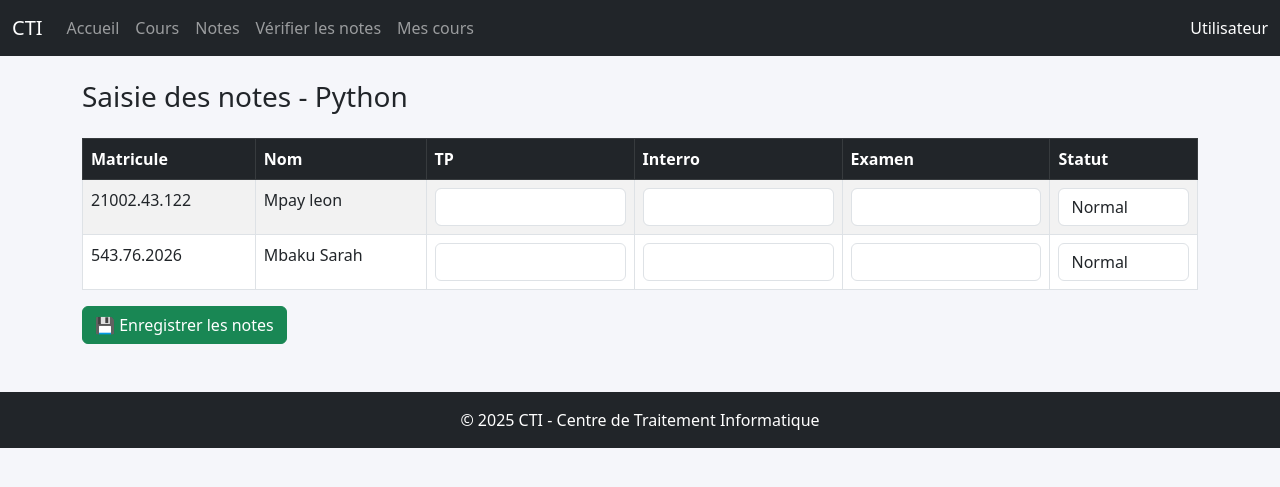
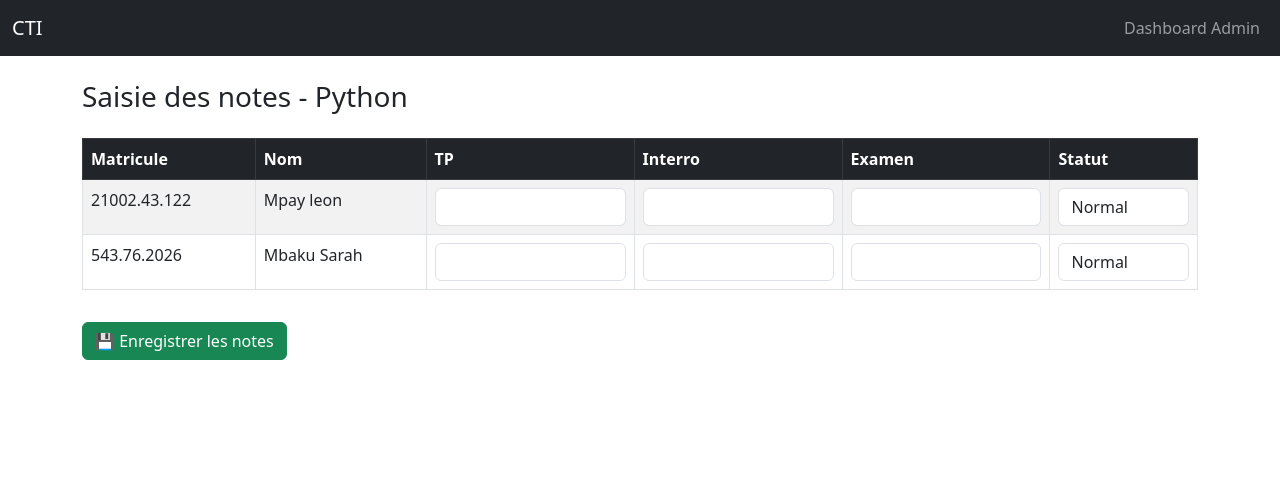
Before and after one commit to Visionnaire-tech/HEC_CTI, a Django app: page /notes/saisir/1/ in a window 1280 px wide. Shown: the top 487 px of the page. Run offline with Django 5.2, Linux system fonts and the light colour scheme; a user stored in the database is signed in; data comes from the database, SQL or seed files in the repository; both versions use the stored data as it was after the commit.

Commit message:
'mofification'

```diff
--- a/academics/models.py
+++ b/academics/models.py
@@ -82,3 +82,14 @@ class Student(models.Model):
         return f"{self.matricule} - {self.nom} {self.prenom}"
 
 # -----------------------------
+class Fee(models.Model):
+    name = models.CharField(max_length=100)  # Inscription, Minerval...
+    amount = models.FloatField()
+
+    semester = models.ForeignKey('academics.Semester', on_delete=models.CASCADE)
+    promotion = models.ForeignKey('academics.Promotion', on_delete=models.CASCADE)
+
+    obligatoire = models.BooleanField(default=True)
+
+    def __str__(self):
+        return f"{self.name} - {self.promotion} - {self.semester}"
--- /dev/null
+++ b/accounts/context_processors.py
@@ -0,0 +1,9 @@
+# accounts/context_processors.py
+def user_roles(request):
+    """Ajoute des booléens pour les rôles dans le template"""
+    user = request.user
+    return {
+        'is_teacher': user.is_authenticated and user.groups.filter(name='Enseignant').exists(),
+        'is_student': user.is_authenticated and user.groups.filter(name='Étudiant').exists(),
+        'is_admin': user.is_authenticated and user.is_staff,
+    }
--- a/deliberation/services.py
+++ b/deliberation/services.py
@@ -20,11 +20,12 @@ def calcul_deliberation(student):
         course = g.course
         ue = course.ue
 
-        note = g.value or 0
+        # ✅ CORRECTION ICI
+        note = g.note_finale or 0
         credit = course.credit
 
         # 🔴 élimination
-        if note < ELIMINATION_NOTE and course.elimination_strict:
+        if note < ELIMINATION_NOTE and getattr(course, 'elimination_strict', False):
             elimination = True
 
         # regroupement UE
--- a/deliberation/urls.py
+++ b/deliberation/urls.py
@@ -1,12 +1,16 @@
 from django.urls import path
 from . import views
 from . import views_admin
-
+from .views import admin_deliberation_view, student_login, student_dashboard
 urlpatterns = [
     path('login/', views.student_login, name='student_login'),
     path('dashboard/', views.student_dashboard, name='student_dashboard'),
     path('result/', views.student_result, name='student_result'),
     path('admin/dashboard/', views_admin.admin_dashboard, name='admin_dashboard'),
     path('admin/students/', views_admin.admin_students, name='admin_students'),
-    path('admin/student/<int:student_id>/', views_admin.admin_student_detail, name='admin_student_detail')
+    path('admin/student/<int:student_id>/', views_admin.admin_student_detail, name='admin_student_detail'),
+    path('deliberation/<int:promotion_id>/', admin_deliberation_view, name='admin_deliberation'),
+    path('login/', student_login, name='student_login'),
+    path('dashboard/', student_dashboard, name='student_dashboard'),
+
 ]
--- a/deliberation/views.py
+++ b/deliberation/views.py
@@ -1,4 +1,4 @@
-from django.shortcuts import render
+from django.shortcuts import render, redirect
 from academics.models import Student, UE
 from evaluations.models import Grade
 from .services import calcul_deliberation
--- a/evaluations/admin.py
+++ b/evaluations/admin.py
@@ -8,7 +8,8 @@ class GradeAdmin(admin.ModelAdmin):
         'tp',
         'interro',
         'examen',
-        'moyenne'
+        'note_finale',
+        'statut'
     )
 
     list_filter = ('course',)
--- a/evaluations/urls.py
+++ b/evaluations/urls.py
@@ -1,9 +1,10 @@
 from django.urls import path
-from .views import saisir_notes, admin_notes
+from .views import saisir_notes, admin_notes, teacher_courses
 
 urlpatterns = [
     #path('saisir/<int:course_id>/', saisir_notes, name='saisir_notes'),
     path('admin-notes/', admin_notes),
     # Correct
-    path('notes/saisir/<int:assignment_id>/', saisir_notes, name='saisir_notes')
+    path('notes/saisir/<int:assignment_id>/', saisir_notes, name='saisir_notes'),
+    path('mes-cours/', teacher_courses, name='teacher_courses')
 ]
--- a/evaluations/views.py
+++ b/evaluations/views.py
@@ -40,7 +40,7 @@ def saisir_notes(request, assignment_id):
             grade.calculer_note()
             grade.save()
 
-        return redirect('teacher_courses')  # ou vers une autre page
+        return redirect('/notes/mes-cours/')  # redirection directe vers l’URL
 
     return render(request, 'evaluations/saisir_notes.html', {
         'course': course,
--- a/templates/base.html
+++ b/templates/base.html
@@ -1,56 +1,45 @@
-{% load static %}
+
 <!DOCTYPE html>
 <html lang="fr">
 <head>
     <meta charset="UTF-8">
-    <title>CTI - Gestion Académique</title>
-
-    <!-- Bootstrap -->
-    <link href="https://cdn.jsdelivr.net/npm/bootstrap@5.3.0/dist/css/bootstrap.min.css" rel="stylesheet">
-
-    <!-- CSS perso -->
-    <link rel="stylesheet" href="{% static 'css/style.css' %}">
+    <meta name="viewport" content="width=device-width, initial-scale=1.0">
+    <title>{% block title %}CTI Project{% endblock %}</title>
+    <link rel="stylesheet" href="https://cdn.jsdelivr.net/npm/bootstrap@5.3.0/dist/css/bootstrap.min.css">
 </head>
 <body>
-
-<!-- 🔷 NAVBAR -->
+    <!-- NAVBAR -->
     <nav class="navbar navbar-expand-lg navbar-dark bg-dark">
         <div class="container-fluid">
-        <a class="navbar-brand" href="#">CTI</a>
-
-        <button class="navbar-toggler" type="button" data-bs-toggle="collapse" data-bs-target="#menu">
+            <a class="navbar-brand" href="">CTI</a>
+            <button class="navbar-toggler" type="button" data-bs-toggle="collapse" data-bs-target="#navbarNav"
+                    aria-controls="navbarNav" aria-expanded="false" aria-label="Toggle navigation">
                 <span class="navbar-toggler-icon"></span>
             </button>
 
-        <div class="collapse navbar-collapse" id="menu">
-            <ul class="navbar-nav me-auto">
-                <li class="nav-item"><a class="nav-link" href="#">Accueil</a></li>
-                <li class="nav-item"><a class="nav-link" href="#">Cours</a></li>
-                <li class="nav-item"><a class="nav-link" href="#">Notes</a></li>
-                <li class="nav-item"><a class="nav-link" href="/admin-notes/">Vérifier les notes</a>
-</li>
-                <li class="nav-item"><a class="nav-link" href="/mes-cours/">Mes cours</a>
-</li>
+            <div class="collapse navbar-collapse" id="navbarNav">
+                <ul class="navbar-nav ms-auto">
+                    {% if user.is_authenticated %}
+                        {% if is_admin %}
+                            <li class="nav-item"><a class="nav-link" href="{% url 'admin_dashboard' %}">Dashboard Admin</a></li>
+                        {% elif is_teacher %}
+                            <li class="nav-item"><a class="nav-link" href="{% url 'teacher_dashboard' %}">Accueil Enseignant</a></li>
+                        {% elif is_student %}
+                            <li class="nav-item"><a class="nav-link" href="{% url 'student_dashboard' %}">Accueil Étudiant</a></li>
+                            <li class="nav-item"><a class="nav-link" href="{% url 'student_result' %}">Voir Résultats</a></li>
+                        {% endif %}
+                    {% endif %}
+
                 </ul>
-
-            <span class="text-white">Utilisateur</span>
             </div>
         </div>
     </nav>
 
-<!-- 🔷 CONTENU -->
     <div class="container mt-4">
         {% block content %}
         {% endblock %}
     </div>
 
-<!-- 🔷 FOOTER -->
-<footer class="bg-dark text-white text-center p-3 mt-5">
-    © 2025 CTI - Centre de Traitement Informatique
-</footer>
-
-<!-- Bootstrap JS -->
     <script src="https://cdn.jsdelivr.net/npm/bootstrap@5.3.0/dist/js/bootstrap.bundle.min.js"></script>
-
 </body>
 </html>
--- a/templates/evaluations/saisir_notes.html
+++ b/templates/evaluations/saisir_notes.html
@@ -1,4 +1,6 @@
 {% extends 'base.html' %}
+
+{% block title %}Saisie des notes - {{ course.name }}{% endblock %}
 
 {% block content %}
 <h3 class="mb-4">Saisie des notes - {{ course.name }}</h3>
@@ -54,9 +56,8 @@
         </table>
     </div>
 
-    <button type="submit" class="btn btn-success">
+    <button type="submit" class="btn btn-success mt-3">
         💾 Enregistrer les notes
     </button>
 </form>
-
 {% endblock %}
```
Also changed, not shown: cti_project/settings.py (+5 -4 lines), evaluations/models.py (+12 -8 lines), payments/models.py (+3 -4 lines), templates/deliberation/student_dashboard.html (+6 -6 lines), db.sqlite3. Lines whose indentation alone changed are shown as unchanged.
